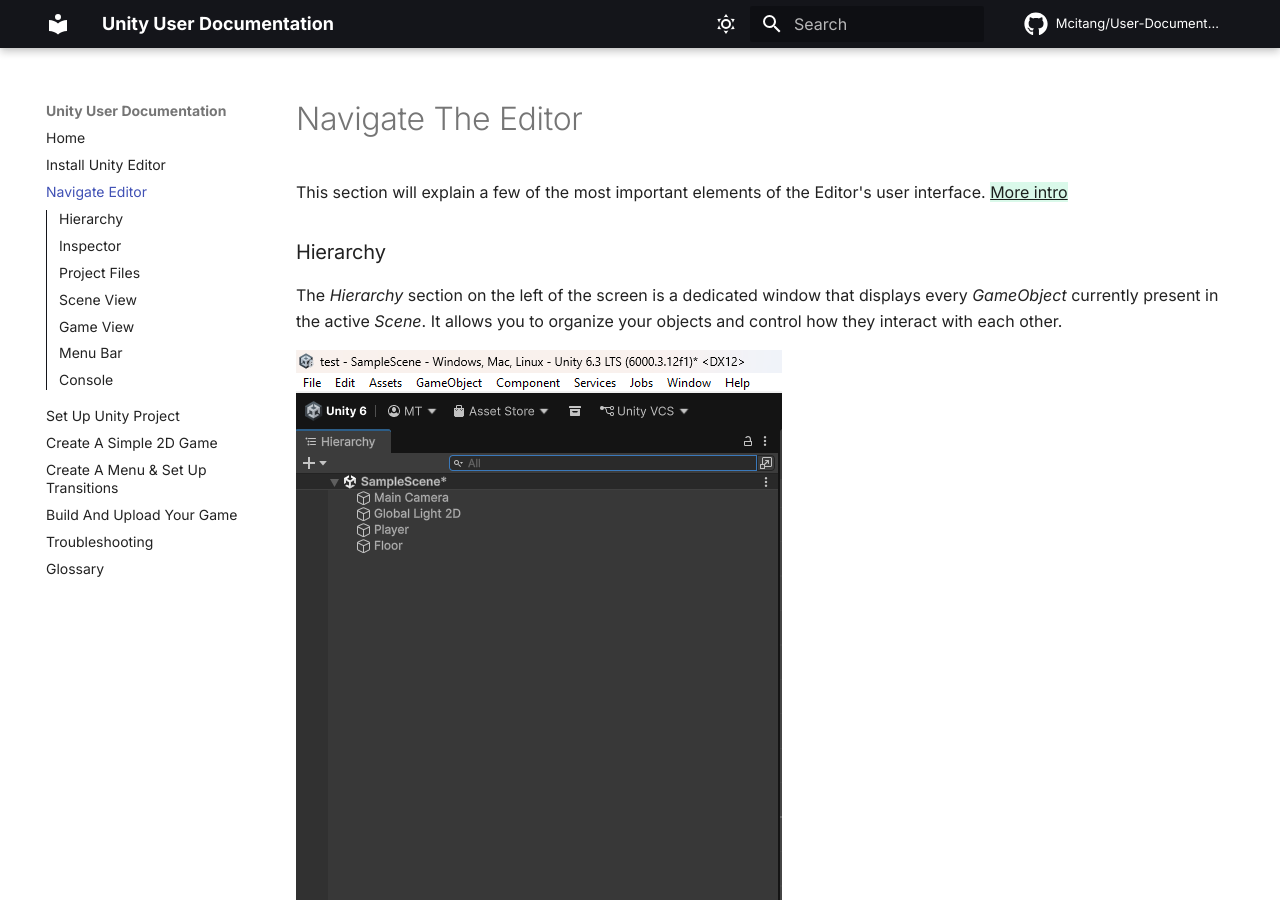
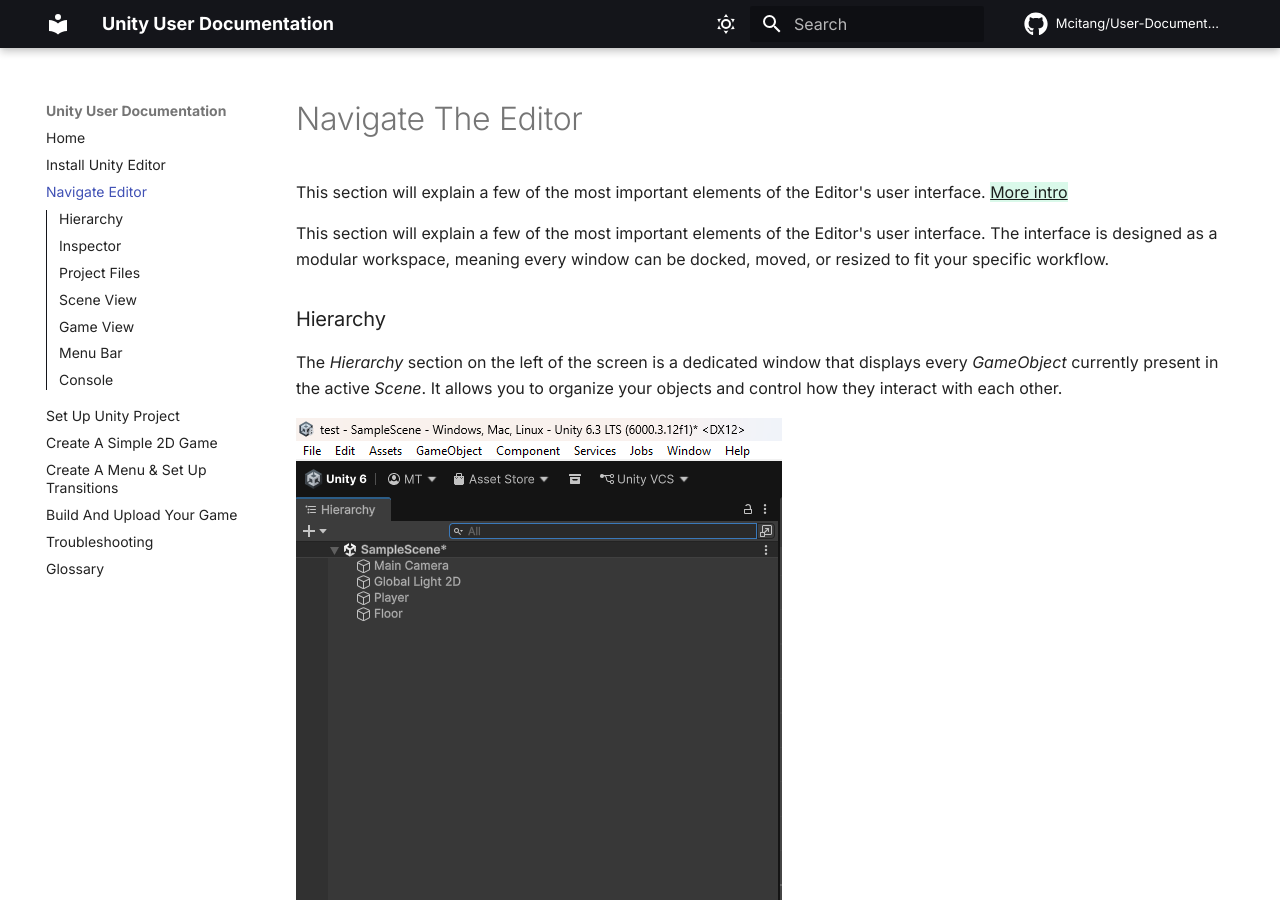
Before and after one commit to Mcitang/User-Documentation, an MkDocs documentation site: the page built from docs/navigate-editor.md, in a window 1280 px wide and 900 px high. Built offline with MkDocs 1.6.1 and Material for MkDocs 9.7.7, drawn with Linux system fonts in a browser that asks for light colours; comment, search, counter and statistics services are not loaded.

Commit message:
Extend intro to navigate page

```diff
--- a/docs/navigate-editor.md
+++ b/docs/navigate-editor.md
@@ -1,6 +1,8 @@
 # Navigate The Editor
 
 This section will explain a few of the most important elements of the Editor's user interface. {++More intro++}
+
+This section will explain a few of the most important elements of the Editor's user interface. The interface is designed as a modular workspace, meaning every window can be docked, moved, or resized to fit your specific workflow.
 
 ### Hierarchy
 
```
